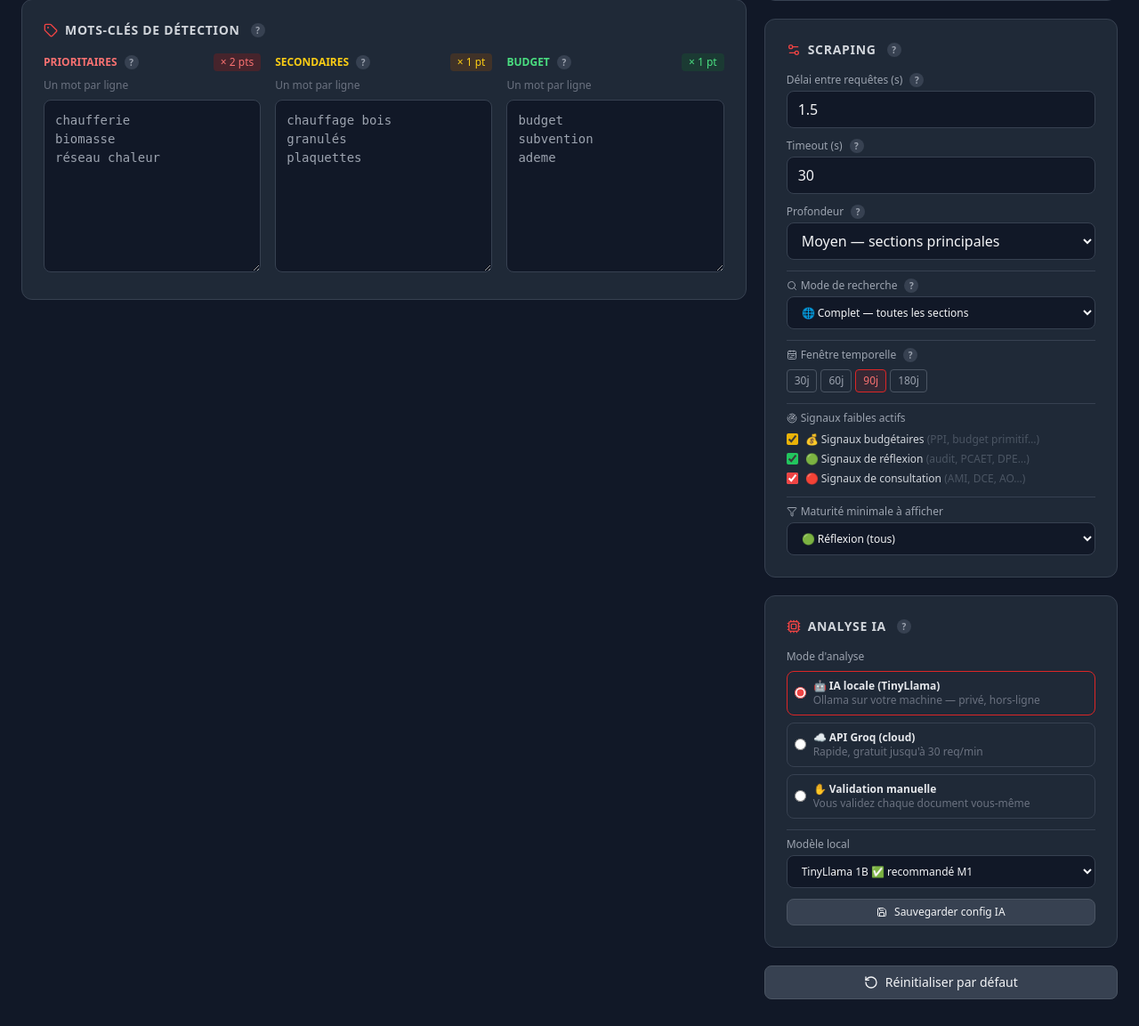
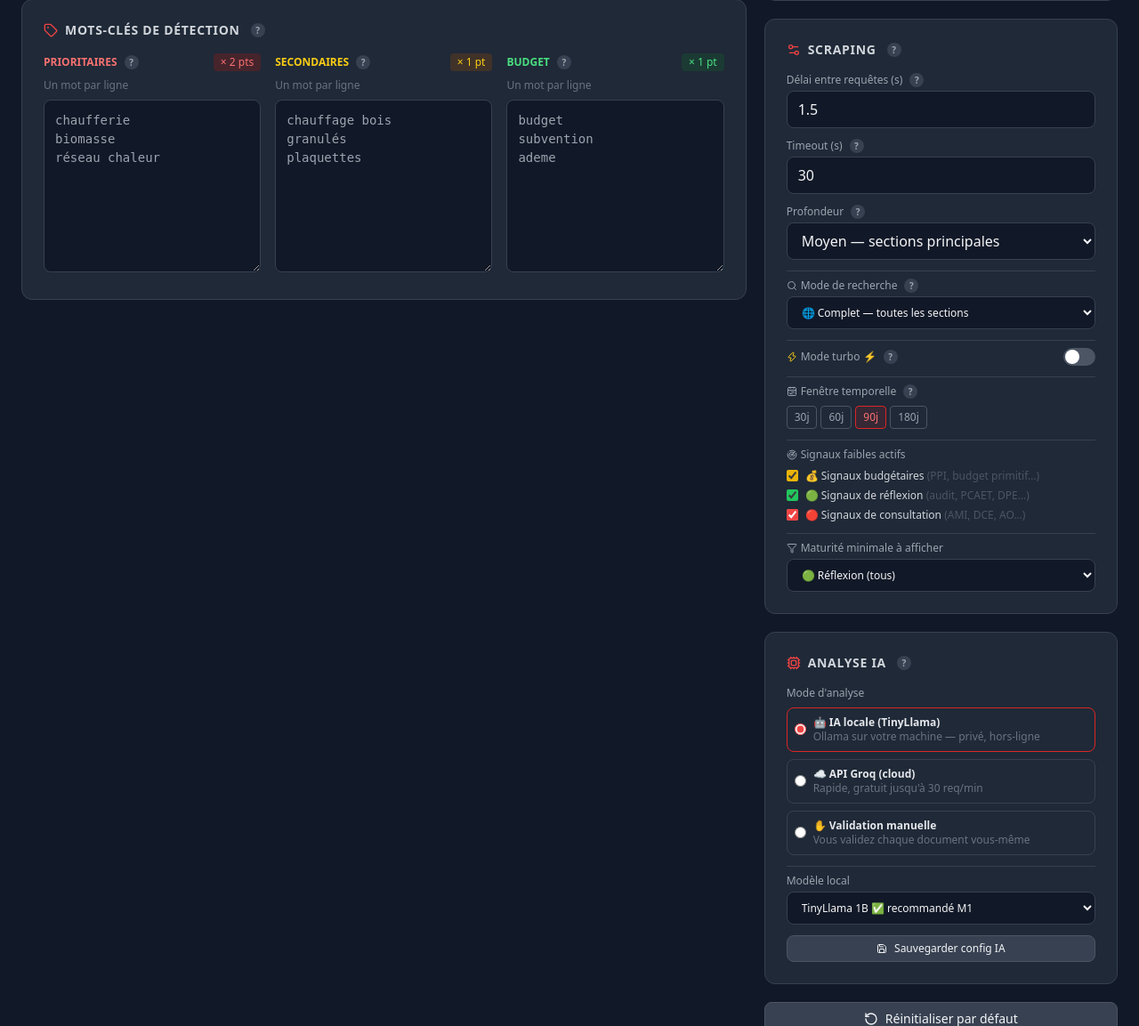
Before and after one commit to pppbigbud/scrappingMairie, a Flask app: page /campagne in a window 1280 px wide. Shown: the part 516-1669 px from the top of the page at 89% size. Before the commit the page ends 1639 px from the top, so only its background shows below. Run offline with Flask 3, Linux system fonts and the light colour scheme; data that the repository does not hold is empty; some libraries are stand-ins or nearby versions.

Commit message:
feat: mode turbo ⚡ — pré-qualification parallèle + ThreadPoolExecutor + slider requêtes parallèles

```diff
--- a/dashboard/app.py
+++ b/dashboard/app.py
@@ -1079,21 +1079,82 @@ def run_analysis(config):
 
             all_results = []
             total = len(targets)
-
-            for i, target in enumerate(targets, 1):
-                status_queue.put({'status': 'running', 'message': f'[{i}/{total}] 🔍 Scraping {target["commune"]} ({target["url"]})...', 'timestamp': datetime.now().isoformat()})
-
+            turbo_mode = config.get('turbo_mode', False)
+            parallel_requests = max(1, min(10, int(config.get('parallel_requests', 3))))
+
+            # ── Estimation du gain de temps ───────────────────────────────────
+            if turbo_mode:
+                t_normal_min = round(total * 90 / 60)   # ~90s par commune en mode normal
+                t_turbo_min  = round(total * 5 / 60 / parallel_requests + total * 0.3 * 90 / 60 / parallel_requests)
+                status_queue.put({'status': 'running', 'message': (
+                    f'⚡ Mode turbo activé — {parallel_requests} requête(s) parallèle(s) | '
+                    f'~{t_turbo_min} min estimées pour {total} communes (vs ~{t_normal_min} min en mode normal)'
+                ), 'timestamp': datetime.now().isoformat()})
+
+            # ── Étape 1 turbo : pré-qualification parallèle ───────────────────
+            if turbo_mode and total > 1:
+                from concurrent.futures import ThreadPoolExecutor, as_completed
+                import time as _time
+
+                qualifies = []
+                ignores = []
+
+                def _prequalifier(target):
+                    t0 = _time.time()
+                    ok, raison, duree = scraper.prequalifier_commune(target['url'], target['commune'], timeout=2)
+                    return target, ok, raison, duree
+
+                status_queue.put({'status': 'running', 'message': f'⚡ Pré-qualification de {total} communes ({parallel_requests} en parallèle)...', 'timestamp': datetime.now().isoformat()})
+
+                with ThreadPoolExecutor(max_workers=parallel_requests) as executor:
+                    futures = {executor.submit(_prequalifier, t): t for t in targets}
+                    for future in as_completed(futures):
+                        target, ok, raison, duree = future.result()
+                        if ok:
+                            qualifies.append(target)
+                            status_queue.put({'status': 'running', 'message': f'  ⚡ ✅ {target["commune"]} — pré-qualifiée ({raison}, {duree:.1f}s)', 'timestamp': datetime.now().isoformat()})
+                        else:
+                            ignores.append(target)
+                            status_queue.put({'status': 'running', 'message': f'  ⚡ ⏭️ {target["commune"]} — ignorée ({raison}, {duree:.1f}s)', 'timestamp': datetime.now().isoformat()})
+
+                status_queue.put({'status': 'running', 'message': (
+                    f'⚡ Pré-qualification terminée : {len(qualifies)}/{total} communes retenues'
+                    f' ({len(ignores)} ignorées)'
+                ), 'timestamp': datetime.now().isoformat()})
+                targets_a_scraper = qualifies
+            else:
+                targets_a_scraper = targets
+
+            # ── Étape 2 : Scraping complet (séquentiel ou parallèle) ─────────
+            total_scrape = len(targets_a_scraper)
+
+            def _scraper_target(args):
+                i, target = args
+                results_local = []
                 def cb(msg, level="info"):
                     status_map = {"warning": "warning", "error": "error", "info": "running", "success": "running"}
                     status_queue.put({'status': status_map.get(level, 'running'), 'message': f'  ↳ {msg}', 'timestamp': datetime.now().isoformat()})
-
                 try:
                     docs = scraper.scraper_site(target['url'], target['commune'], target['dept'], status_callback=cb)
                     pertinents = [d for d in docs if d.get('pertinent')]
-                    status_queue.put({'status': 'running', 'message': f'  ✅ {target["commune"]} : {len(docs)} docs trouvés, {len(pertinents)} pertinents', 'timestamp': datetime.now().isoformat()})
-                    all_results.extend(docs)
+                    status_queue.put({'status': 'running', 'message': f'  ✅ {target["commune"]} : {len(docs)} docs, {len(pertinents)} pertinents', 'timestamp': datetime.now().isoformat()})
+                    results_local.extend(docs)
                 except Exception as exc:
                     status_queue.put({'status': 'warning', 'message': f'  ⚠️ Erreur sur {target["commune"]} : {exc}', 'timestamp': datetime.now().isoformat()})
+                return results_local
+
+            if turbo_mode and parallel_requests > 1 and total_scrape > 1:
+                from concurrent.futures import ThreadPoolExecutor as _TPE
+                with _TPE(max_workers=parallel_requests) as executor:
+                    for i, target in enumerate(targets_a_scraper, 1):
+                        status_queue.put({'status': 'running', 'message': f'[{i}/{total_scrape}] 🔍 Scraping {target["commune"]}...', 'timestamp': datetime.now().isoformat()})
+                    futures_scrape = list(executor.map(_scraper_target, enumerate(targets_a_scraper, 1)))
+                    for docs in futures_scrape:
+                        all_results.extend(docs)
+            else:
+                for i, target in enumerate(targets_a_scraper, 1):
+                    status_queue.put({'status': 'running', 'message': f'[{i}/{total_scrape}] 🔍 Scraping {target["commune"]} ({target["url"]})...', 'timestamp': datetime.now().isoformat()})
+                    all_results.extend(_scraper_target((i, target)))
 
             # ── Analyse IA — dispatcher multi-mode ───────────────────────────
             pertinents_scraping = [d for d in all_results if d.get('pertinent')]
--- a/dashboard/templates/campagne.html
+++ b/dashboard/templates/campagne.html
@@ -311,6 +311,33 @@
                             </select>
                         </div>
 
+                        <!-- Mode turbo -->
+                        <div class="pt-2 border-t border-gray-700">
+                            <div class="flex items-center justify-between mb-2">
+                                <label class="text-xs text-gray-400 flex items-center gap-1">
+                                    <i data-lucide="zap" class="w-3 h-3 text-yellow-400"></i>
+                                    Mode turbo ⚡
+                                    <button class="help-btn" onclick="aide('turbo_mode')">?</button>
+                                </label>
+                                <label class="relative inline-flex items-center cursor-pointer">
+                                    <input type="checkbox" id="turbo_mode" class="sr-only peer" onchange="toggleTurbo()">
+                                    <div class="w-9 h-5 bg-gray-600 peer-focus:outline-none rounded-full peer peer-checked:after:translate-x-full after:content-[''] after:absolute after:top-[2px] after:left-[2px] after:bg-white after:rounded-full after:h-4 after:w-4 after:transition-all peer-checked:bg-yellow-500"></div>
+                                </label>
+                            </div>
+                            <div id="turbo-options" class="hidden space-y-2">
+                                <label class="block text-xs text-gray-500 mb-1">Requêtes parallèles</label>
+                                <div class="flex items-center gap-2">
+                                    <input type="range" id="parallel_requests" min="1" max="10" value="3" step="1"
+                                        class="flex-1 accent-yellow-500"
+                                        oninput="document.getElementById('parallel_label').textContent = this.value">
+                                    <span id="parallel_label" class="text-xs text-yellow-400 w-6 text-right">3</span>
+                                </div>
+                                <div class="flex justify-between text-xs text-gray-600">
+                                    <span>1 prudent</span><span>3 normal</span><span>5 rapide</span><span>10 agressif</span>
+                                </div>
+                            </div>
+                        </div>
+
                         <!-- Fenêtre temporelle -->
                         <div class="pt-2 border-t border-gray-700">
                             <label class="block text-xs text-gray-400 mb-2 flex items-center gap-1">
@@ -1266,6 +1293,13 @@ function remplir(cfg) {
     document.getElementById('maturite_min').value = cfg.maturite_min || 'reflexion';
     // Mode de recherche
     document.getElementById('mode_recherche').value = cfg.mode_recherche || 'complet';
+    // Mode turbo
+    const turbo = cfg.turbo_mode || false;
+    document.getElementById('turbo_mode').checked = turbo;
+    document.getElementById('parallel_requests').value = cfg.parallel_requests || 3;
+    document.getElementById('parallel_label').textContent = cfg.parallel_requests || 3;
+    if (turbo) document.getElementById('turbo-options').classList.remove('hidden');
+    else document.getElementById('turbo-options').classList.add('hidden');
 }
 
 function lireFormulaire() {
@@ -1299,6 +1333,8 @@ function lireFormulaire() {
         },
         maturite_min: document.getElementById('maturite_min').value,
         mode_recherche: document.getElementById('mode_recherche').value,
+        turbo_mode: document.getElementById('turbo_mode').checked,
+        parallel_requests: parseInt(document.getElementById('parallel_requests').value) || 3,
     };
 }
 
@@ -1671,6 +1707,12 @@ function showToast(msg,type) {
     setTimeout(()=>t.classList.remove('show'),3500);
 }
 
+// ── Mode turbo ────────────────────────────────────────────────────────────────
+function toggleTurbo() {
+    const on = document.getElementById('turbo_mode').checked;
+    document.getElementById('turbo-options').classList.toggle('hidden', !on);
+}
+
 // ── Fenêtre temporelle ────────────────────────────────────────────────────────
 function setFenetre(jours) {
     document.getElementById('fenetre_temporelle').value = jours;
```
Also changed, not shown: scraper_core.py (+57 -0 lines).
